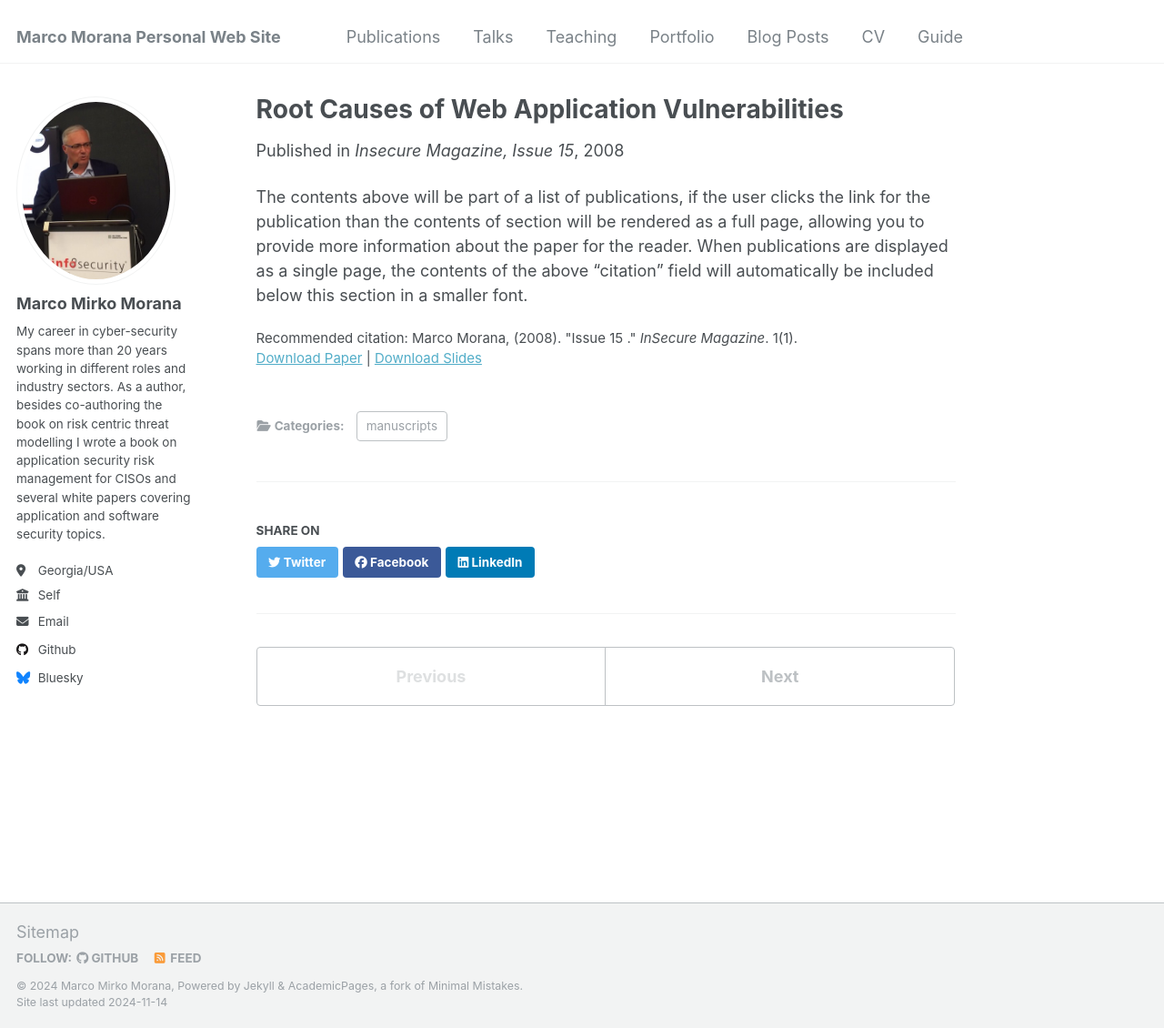
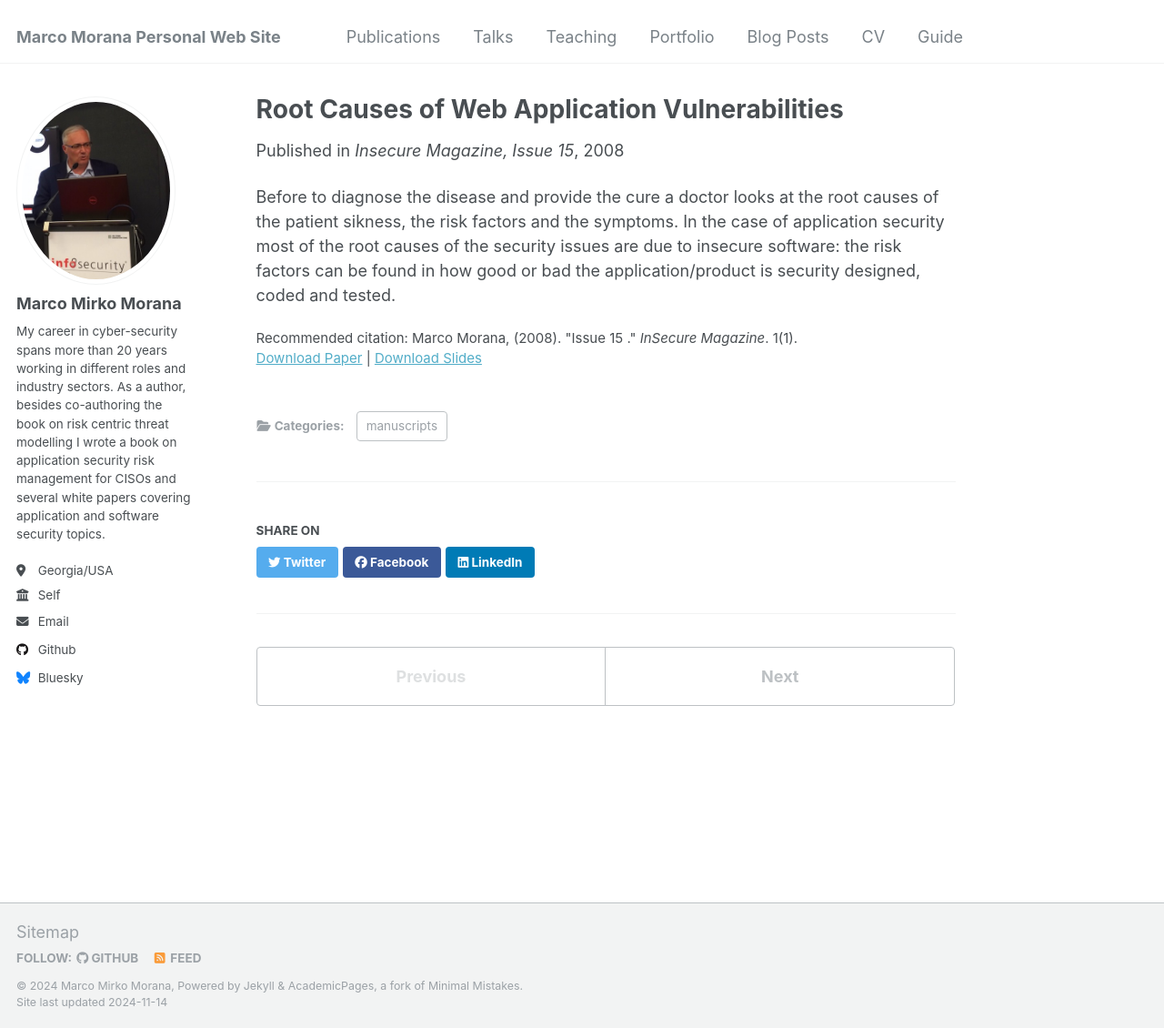
Before and after one commit to mmorana1/marcom, a Jekyll site: the page built from _publications/2009-10-01-paper-title-number-1.md, in a window 1280 px wide and 1130 px high. Shown: the whole window at 91% size. Built offline with Jekyll 4.4.1, drawn with Linux system fonts in a browser that asks for light colours.

Commit message:
Update 2009-10-01-paper-title-number-1.md

```diff
--- a/_publications/2009-10-01-paper-title-number-1.md
+++ b/_publications/2009-10-01-paper-title-number-1.md
@@ -11,4 +11,4 @@ paperurl: 'https://img2.helpnetsecurity.com/dl/insecure/INSECURE-Mag-15.pdf'
 citation: 'Marco Morana, (2008). &quot;Issue 15 .&quot; <i>InSecure Magazine</i>. 1(1).'
 ---
 
-The contents above will be part of a list of publications, if the user clicks the link for the publication than the contents of section will be rendered as a full page, allowing you to provide more information about the paper for the reader. When publications are displayed as a single page, the contents of the above "citation" field will automatically be included below this section in a smaller font.
+Before to diagnose the disease and provide the cure a doctor looks at the root causes of the patient sikness, the risk factors and the symptoms. In the case of application security most of the root causes of the security issues are due to insecure software:  the risk factors can be found in how good or bad the application/product is security designed, coded and tested.
```
